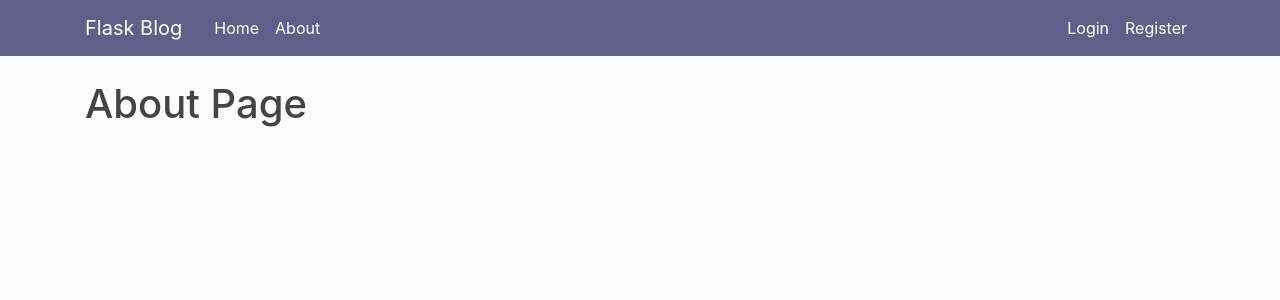
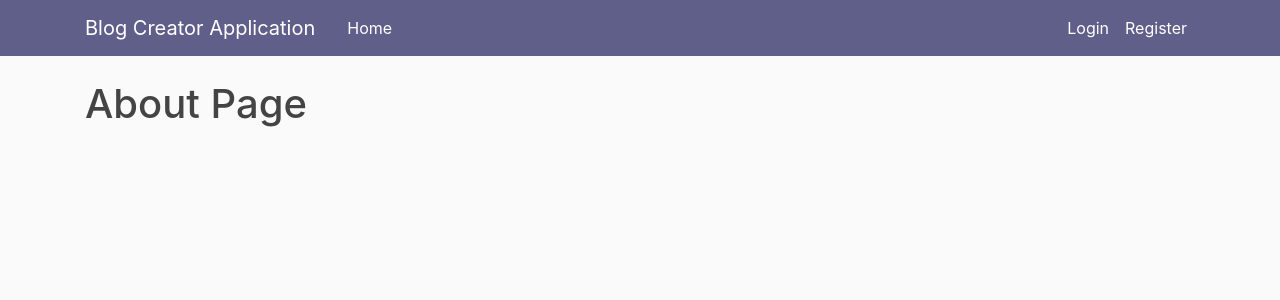
Before and after one commit to shrawanIneuron/blogwebapp, a Flask app: page /about in a window 1280 px wide. Shown: the top 300 px of the page. Run offline with Flask 2, Linux system fonts and the light colour scheme; some libraries are stand-ins or nearby versions.

Commit message:
make it better

```diff
--- a/flaskblog/templates/layout.html
+++ b/flaskblog/templates/layout.html
@@ -10,23 +10,23 @@
     <link rel="stylesheet" href="https://stackpath.bootstrapcdn.com/bootstrap/4.3.1/css/bootstrap.min.css" integrity="sha384-ggOyR0iXCbMQv3Xipma34MD+dH/1fQ784/j6cY/iJTQUOhcWr7x9JvoRxT2MZw1T" crossorigin="anonymous">
  <link rel="stylesheet" type="text/css" href="{{url_for('static' , filename='main.css')}}">
     {% if title %}
-    <title>Flask Blog - {{title}}</title>
+    <title> Blog - {{title}}</title>
     {% else %}
-    <title>Flask Blog</title>
+    <title> Blog creator Application</title>
     {% endif %}
 </head>
 <body>
 <header class="site-header">
     <nav class="navbar navbar-expand-md navbar-dark bg-steel fixed-top">
   <div class="container">
-      <a class="navbar-brand mr-4" href="/">Flask Blog</a>
+      <a class="navbar-brand mr-4" href="/">Blog Creator Application</a>
   <button class="navbar-toggler" type="button" data-toggle="collapse" data-target="#navbarNav" aria-controls="navbarNav" aria-expanded="false" aria-label="Toggle navigation">
     <span class="navbar-toggler-icon"></span>
   </button>
   <div class="collapse navbar-collapse" id="navbarToggle">
     <div class="navbar-nav mr-auto">
         <a class="nav-item nav-link" href="{{url_for('main.home')}}">Home</a>
-        <a class="nav-item nav-link" href="{{url_for('main.about')}}">About</a>
+<!--        <a class="nav-item nav-link" href="{{url_for('main.about')}}">About</a>-->
     </div>
 <!--      Navbar Right Side-->
       <div class="navbar-nav">
```
